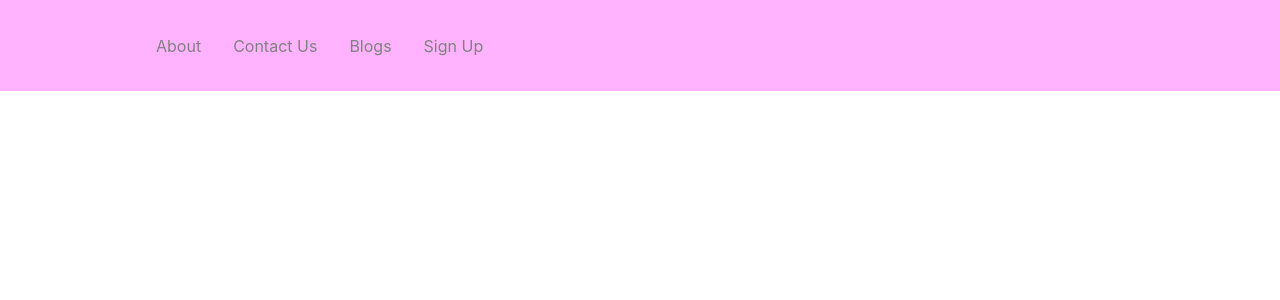
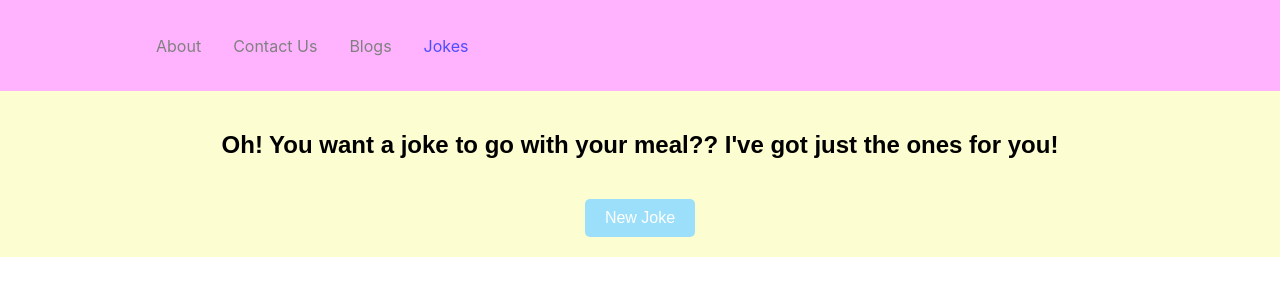
Before and after one commit to jessieward14/React-Website, a React (Create React App) app: page /jokes in a window 1280 px wide. Shown: the top 300 px of the page. Built offline with nearby package versions, Linux system fonts and the light colour scheme; no server answers.

Commit message:
in class

```diff
--- a/src/App.js
+++ b/src/App.js
@@ -8,7 +8,7 @@ import {
 import Home from "./Pages";
 import About from "./Pages/About";
 import Blog from "./Pages/blog";
-import SignUp from "./Pages/signup";
+import Jokes from "./Pages/jokes";
 import Contact from "./Pages/contact";
 import "./Pages/blog.css"
 
@@ -27,8 +27,8 @@ function App() {
                 />
                 <Route path="/blog" element={<Blog />} />
                 <Route
-                    path="/signup"
-                    element={<SignUp />}
+                    path="/jokes"
+                    element={<Jokes />}
                 />
             </Routes>
         </Router>
--- a/src/Navbar/index.js
+++ b/src/Navbar/index.js
@@ -15,8 +15,8 @@ const Navbar = () => {
                     <NavLink to="/blog" activeStyle>
                         Blogs
                     </NavLink>
-                    <NavLink to="/signup" activeStyle>
-                        Sign Up
+                    <NavLink to="/jokes" activeStyle>
+                        Jokes
                     </NavLink>
                 </NavMenu>
             </Nav>
--- a/src/Pages/About.js
+++ b/src/Pages/About.js
@@ -4,9 +4,10 @@ const About = () => {
     return (
         <div>
             <h1>
-                GeeksforGeeks is a Computer Science portal
-                for geeks.
+                What to know about my website?
             </h1>
+            <p> See the Blogs page to view some cool dishes!</p>
+            <p> See the Jokes page if you want some good jokes!</p>
         </div>
     );
 };
--- a/src/Pages/blog.js
+++ b/src/Pages/blog.js
@@ -10,7 +10,7 @@ const Blog=()=>{
         Image:''
     })
 
-        const changeImage = () => {
+        const changeImage = () => {//https://stackoverflow.com/questions/73678855/fetch-and-display-image-from-api-react
     axios.get('https://foodish-api.com/api/')
         .then(res=>{
             console.log('Response from API: ', res);
@@ -38,7 +38,7 @@ return (
         alt="food"
         height={400}
         width='auto'
-        onClick={changeImage} // Fetch a new image when clicked
+        onClick={changeImage} // Fetch a new image when clicked -https://stackoverflow.com/questions/73678855/fetch-and-display-image-from-api-react
       />
         {/* //console.log(image.res); */}
 
--- a/src/Pages/signUp.css
+++ b/src/Pages/jokes.css
@@ -1,4 +1,4 @@
-.sign-up {
+.Jokes {
     display: flex;
     flex-direction: column;
     align-items: center;
@@ -35,6 +35,7 @@
     border-radius: 5px;
     cursor: pointer;
     font-size: 16px;
+
   }
 
   .new-joke-button:hover {
--- a/src/Pages/signup.js
+++ b/src/Pages/jokes.js
@@ -1,9 +1,9 @@
 import React, { useState, useEffect } from 'react';
 import axios from 'axios';
-import './signUp.css'; // Y
+import './jokes.css'; // Y
 
 // instead of one const of image in Blog there are 2:setup and punchline as that is how the api works
-const SignUp = () => {
+const Jokes = () => {
     const [joke, setJoke] = useState({ //instead of data in blog - changed to joke for this
       setup: '',
       punchline: '',
@@ -40,7 +40,7 @@ const handleClickSetup = () => {
 
 
 return (
-    <div className="sign-up">
+    <div className="Jokes">
       <div className="joke-container">
         <h2>Oh! You want a joke to go with your meal?? I've got just the ones for you!</h2>
         <p className="joke-setup" onClick={handleClickSetup}>
@@ -56,4 +56,4 @@ return (
 };
 
 
-export default SignUp;
+export default Jokes;
```
